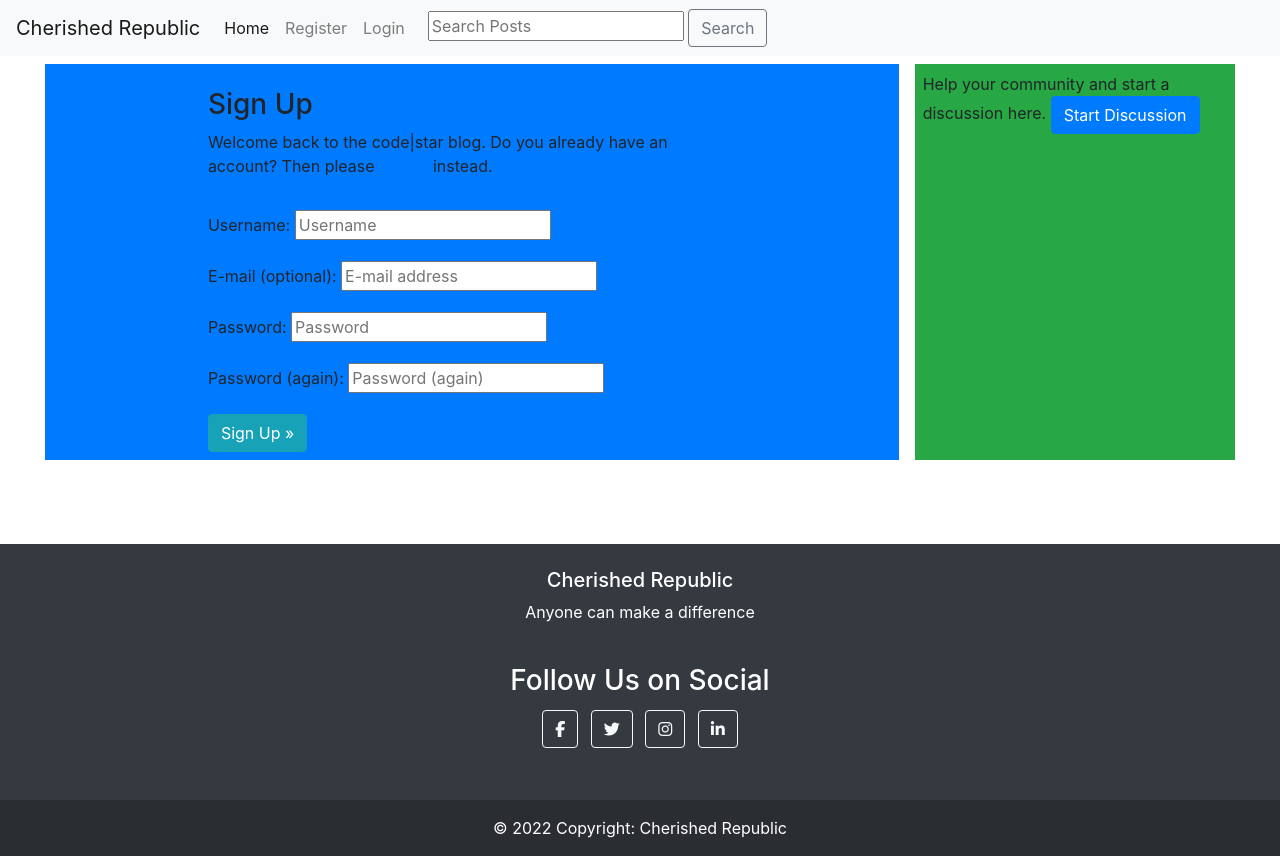
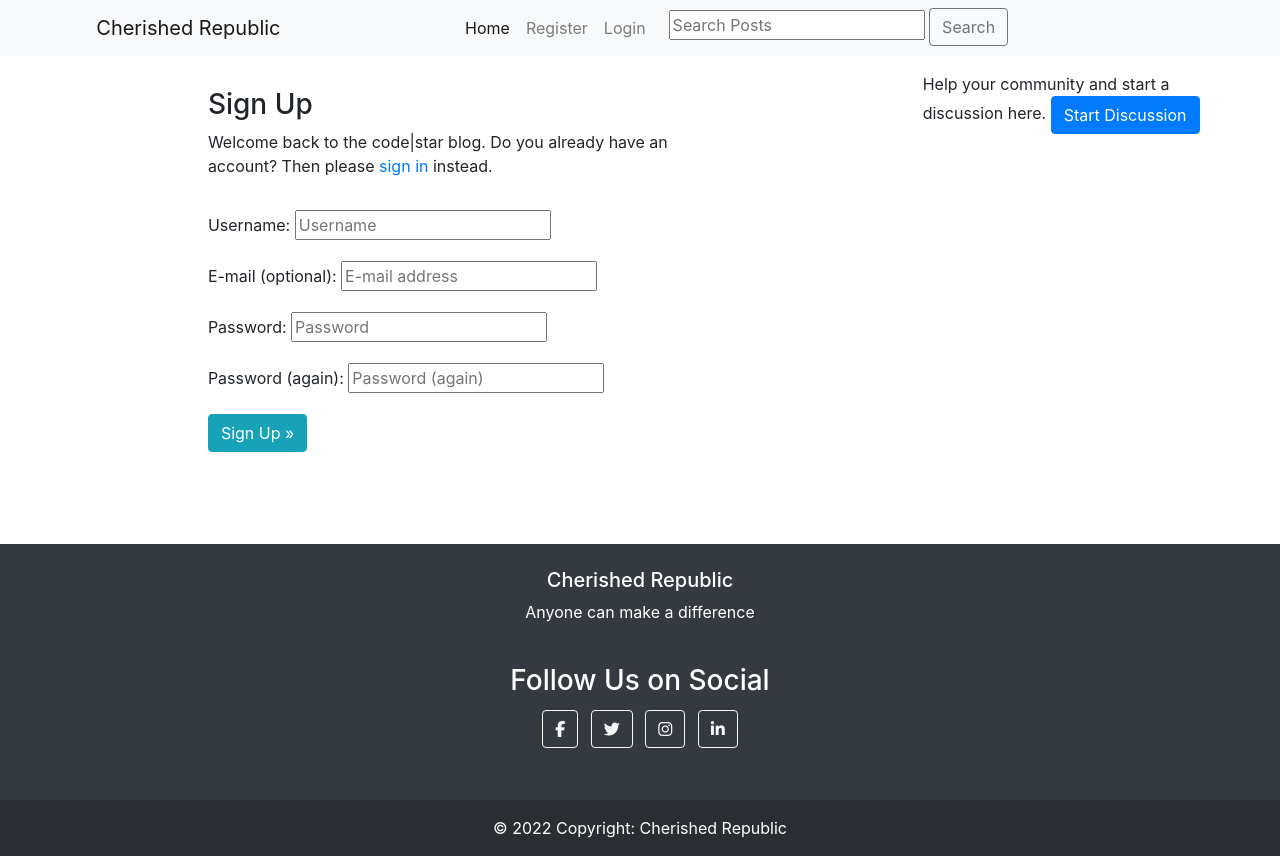
Before and after one commit to Code-Institute-Submissions/rovan89-cherished-republic_JanResub, a Django app: page /accounts/signup/ in a window 1280 px wide. Run offline with Django 3.2, Linux system fonts and the light colour scheme; parts of the project's set-up code (start-up, migrations or seed data) failed here and were passed over; some libraries are stand-ins or nearby versions.

Commit message:
Add div to contain navbar

```diff
--- a/templates/base.html
+++ b/templates/base.html
@@ -22,12 +22,17 @@
     {% block header %}
     {% endblock %}
     <!-- Navigation -->
-    <header>
-        <nav class="navbar navbar-expand-lg navbar-light bg-light">
+    <header class="d-flex justify-content-around w-100">
+        <nav class="navbar navbar-expand-lg navbar-light bg-light d-flex justify-content-around w-100">
+
+            <div>
                 <a class="navbar-brand" href="{% url 'home' %}">Cherished Republic</a>
                 <button class="navbar-toggler" type="button" data-toggle="collapse" data-target="#navbarNav" aria-controls="navbarNav" aria-expanded="false" aria-label="Toggle navigation">
                     <span class="navbar-toggler-icon"></span>
                 </button>
+            </div>
+
+            <div class="d-flex justify-content-around">
                 <div class="collapse navbar-collapse" id="navbarNav">
                     <ul class="navbar-nav">
                         <li class="nav-item active">
@@ -49,7 +54,6 @@
                                 <a class="nav-link" href="{% url 'account_login' %}">Login</a>
                             </li>
                         {% endif %}
-
                     </ul>
                 </div>
                 <div class="container d-none d-lg-block">
@@ -58,6 +62,15 @@
                         <input type="text" name="searched" placeholder="Search Posts">
                         <button class="btn btn-outline-secondary" type="submit" name="search_btn">Search</button>
                     </form>
+                </div>
+            <div>
+
+            </div>
+        </div>
+            <div>
+                {% if user.is_authenticated %}
+                    <a class="nav-link user-greeting" href="{% url 'update_profile' user.profile.id %}">Hello, {{ user }}</a>
+                {% endif %}
             </div>
         </nav>
     </header>
@@ -76,12 +89,12 @@
         <div class="container-fluid">
             <div class="row justify-content-center">
                 <!-- Main Content Container-->
-                <div class="col-12 col-lg-8 p-2 m-2  main-content-container-base-html bg-primary">
+                <div class="col-12 col-lg-8 p-2 m-2  main-content-container-base-html">
                     {% block content %}
                     {% endblock content %}
                 </div>
                 <!-- This is the side menu container -->
-                <div class="col-3 d-none d-lg-block p-2 m-2 justify-content-right bg-success">
+                <div class="col-3 d-none d-lg-block p-2 m-2 justify-content-right">
                     Help your community and start a discussion here.
                     <a class="btn btn-primary" href="{% url 'create_post' %}" role="button">Start Discussion</a>
                 </div>
@@ -118,7 +131,6 @@
                     <a class="btn btn-outline-light btn-floating m-1" href="https://www.linkedin.com/" role="button" target="_blank">
                         <i class="fab fa-linkedin-in"></i>
                     </a>
-
                 </section>
 
             </div>
```
Lines whose indentation alone changed are shown as unchanged.
